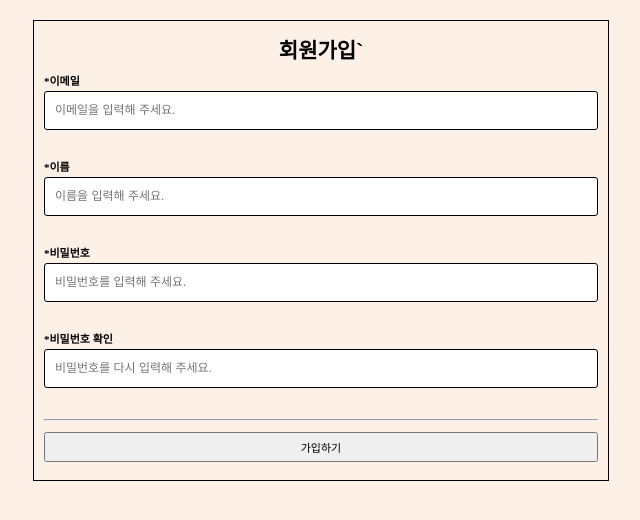
After one commit to node10test/nodeiseasy, a Flask app: template templates/signup.html in a window 1280 px wide. The commit adds this page. Shown: the top 520 px of the page, without its empty margins (319-959 px from the left). Run offline with Flask 2, Linux system fonts and the light colour scheme; the template is opened without the code that fills it, so the values that code supplies are empty; some web fonts are replaced.

Commit message:
[sign]html,css,js 생성 및 app.py 수정 임시 login.html 생성 by.TK

```diff
--- a/app.py
+++ b/app.py
@@ -1,25 +1,44 @@
-from flask import Flask, render_template, request, jsonify
+from flask import Flask, render_template, request, session, redirect, url_for
+import pymysql
+import bcrypt
+
 app = Flask(__name__)
+# 로컬 mysql 연결 by TK
+conn = pymysql.connect(host='localhost',
+                       user='root',
+                       password='1231234',
+                       db='user',
+                       charset='utf8')
+cur = conn.cursor()
 
+
+# 데이터 보내주기, 완료시 로그인페이지로 이동 by TK
+@app.route('/user', methods=['GET', 'POST'])
+def user_post():
+    email = request.form['email']
+    pass_word = request.form['password']
+    b = bcrypt.hashpw(pass_word.encode('utf-8'), bcrypt.gensalt())
+    insert_password_hash = b.decode()
+    name_re = request.form['name']
+    sql = """INSERT INTO users(email, password, name) VALUES('%s','%s','%s')""" % (email, insert_password_hash, name_re)
+    with conn:
+        with conn.cursor() as cur:
+            cur.execute(sql)
+            conn.commit()
+            return render_template('login.html')
+
+
+# 회원가입 페이지 by TK
 @app.route('/')
-def home():
-return render_template('index.html')
+def signup():
+    return render_template('signup.html')
 
-@app.route("/bucket", methods=["POST"])
-def bucket_post():
-sample_receive = request.form['sample_give']
-print(sample_receive)
-return jsonify({'msg': 'POST(기록) 연결 완료!'})
 
-@app.route("/bucket/done", methods=["POST"])
-def bucket_done():
-sample_receive = request.form['sample_give']
-print(sample_receive)
-return jsonify({'msg': 'POST(완료) 연결 완료!'})
+# 임시로만든 로그인페이지 by TK
+@app.route('/login')
+def login():
+    return render_template('login.html')
 
-@app.route("/bucket", methods=["GET"])
-def bucket_get():
-return jsonify({'msg': 'GET 연결 완료!'})
 
 if __name__ == '__main__':
-app.run('0.0.0.0', port=5000, debug=True)
+    app.run('0.0.0.0', port=5000, debug=True)
--- a/templates/signup.css
+++ b/static/css/signup.css
@@ -1,3 +1,14 @@
+@font-face {
+    font-family: 'Cafe24Oneprettynight';
+    src: url('https://cdn.jsdelivr.net/gh/projectnoonnu/noonfonts_twelve@1.1/Cafe24Oneprettynight.woff') format('woff');
+    font-weight: normal;
+    font-style: normal;
+}
+
+h1 {
+  font-family: Cafe24Oneprettynight, sans-serif;
+}
+
 * {
     margin: 0px;
     box-sizing: border-box;
@@ -15,6 +26,8 @@ html {
 body {
     width: 45%;
     border: 1px solid black;
+    height: 100%;
+    background: linear-gradient(180deg, #FDF0E6 20%, #FDF0E6 80%) fixed;
 }
 
 input{
@@ -25,7 +38,6 @@ input{
     padding-left: 10px;
     padding-right: 10px;
 }
-
 
 .wrapper {
     padding: 10px;
@@ -38,6 +50,10 @@ div {
 
 .title {
     text-align: center;
+    font-weight: 700;
+}
+
+.p_pont {
     font-weight: 700;
 }
 
@@ -57,66 +73,8 @@ div {
     width: 100%;
 }
 
-.phone {
-    display: flex;
-    justify-content: space-between;
-    line-height: 35px;
-}
-
-#phone1 {
-    width: 18%;
-}
-
-#phone2 {
-    width: 30%;
-}
-
-#phone3 {
-    width: 30%;
-}
-
-.auth {
-    display: flex;
-    justify-content: space-between;
-}
-
-.timer {
-    display: flex;
-    justify-content: space-between;
-}
-
-.auth div {
-    width: 30%;
-    text-align: center;
-    font-weight: 700;
-    font-size: 15px;
-}
-
-.auth button {
-    width: 70%;
-}
-
-.timer div {
-    width: 30%;
-    text-align: center;
-    font-weight: 700;
-    font-size: 15px;
-}
-
-.timer button {
-    width: 70%;
-}
-
-.area select {
-    width: 100%;
-    height: 40px;
-}
-
-.gender {
-    text-align: center;
-}
-
 .signUp button {
+    font-family: Cafe24Oneprettynight, sans-serif;
     width: 100%;
     cursor:pointer;
 }
--- /dev/null
+++ b/static/script/signup.js
@@ -0,0 +1,86 @@
+// 가입부분 체크
+
+function signUpCheck(){
+
+  let email = document.getElementById("email").value
+  let name = document.getElementById("name").value
+  let password = document.getElementById("password").value
+  let passwordCheck = document.getElementById("passwordCheck").value
+  let check = true;
+
+  // 이메일확인
+  if(email.includes('@')){
+    let emailId = email.split('@')[0]
+    let emailServer = email.split('@')[1]
+    if(emailId === "" || emailServer === ""){
+      document.getElementById("emailError").innerHTML="이메일이 올바르지 않습니다."
+      check = false
+    }
+    else{
+      document.getElementById("emailError").innerHTML=""
+    }
+  }else{
+    document.getElementById("emailError").innerHTML="이메일이 올바르지 않습니다."
+    check = false
+  }
+
+
+  // 이름확인
+  if(name===""){
+    document.getElementById("nameError").innerHTML="이름이 올바르지 않습니다."
+    check = false
+  }else{
+    document.getElementById("nameError").innerHTML=""
+  }
+
+
+  // 비밀번호 확인
+  if(password!==passwordCheck){
+    document.getElementById("passwordError").innerHTML="비밀번호가 동일하지 않습니다."
+    document.getElementById("passwordCheckError").innerHTML="비밀번호가 동일하지 않습니다."
+    check = false
+  }else{
+    document.getElementById("passwordError").innerHTML=""
+    document.getElementById("passwordCheckError").innerHTML=""
+  }
+
+  if(password===""){
+    document.getElementById("passwordError").innerHTML="비밀번호를 입력해주세요."
+    check = false
+  }else{
+    document.getElementById("passwordError").innerHTML=""
+  }
+  if(passwordCheck===""){
+    document.getElementById("passwordCheckError").innerHTML="비밀번호를 다시 입력해주세요."
+    check = false
+  }else{
+    document.getElementById("passwordCheckError").innerHTML=""
+  }
+
+
+
+  if(check){
+    document.getElementById("emailError").innerHTML=""
+    document.getElementById("nameError").innerHTML=""
+    document.getElementById("passwordError").innerHTML=""
+    document.getElementById("passwordCheckError").innerHTML=""
+
+    //url: '데이터를 보낼 곳 url',
+    //type: 'form 태그의 method 속성(post 또는 get)',
+    //data: {"변수1": "변수1의 값", "변수2": "변수2의 값"},
+    $.ajax({
+    url: '/user',
+    type: 'POST',
+    data: {'email':email, 'name':name, 'password':password},
+    success: function () {
+            window.location.href = "login";
+        }
+});
+
+
+    // 비동기 처리이벤트
+    setTimeout(function() {
+      alert("가입이 완료되었습니다.")
+  },0);
+  }
+}
--- /dev/null
+++ b/templates/signup.html
@@ -0,0 +1,43 @@
+<!DOCTYPE html>
+<html lang="en">
+<head>
+    <meta charset="UTF-8">
+    <title>오늘의 카페</title>
+    <link href="../static/css/signup.css" rel="stylesheet" />
+    <script src="https://ajax.googleapis.com/ajax/libs/jquery/3.5.1/jquery.min.js"></script>
+    <script src="../static/script/signup.js"></script>
+</head>
+<body>
+<div class="wrapper">
+        <div class="title"><h1 style="font-size: 21px;">회원가입`</h1></div>
+        <p class="p_pont">*이메일</p>
+        <div class="email">
+            <input id="email" type="text" placeholder="이메일을 입력해 주세요.">
+            <div id="emailError" class="error"></div>
+        </div>
+        <p class="p_pont">*이름</p>
+        <div class="name">
+            <input id="name"  type="text" placeholder="이름을 입력해 주세요.">
+            <div id="nameError" class="error"></div>
+        </div>
+        <p class="p_pont">*비밀번호</p>
+        <div class="password">
+            <input id="password" type="password" placeholder="비밀번호를 입력해 주세요.">
+            <div id="passwordError" class="error"></div>
+        </div>
+        <p class="p_pont">*비밀번호 확인</p>
+        <div class="passwordCheck">
+            <input id="passwordCheck" type="password" placeholder="비밀번호를 다시 입력해 주세요.">
+            <div id="passwordCheckError" class="error"></div>
+        </div>
+        <div class="line">
+            <hr>
+        </div>
+        <div class="signUp">
+            <button id="signUpButton" onclick="signUpCheck()">가입하기</button>
+        </div>
+    </div>
+
+</body>
+
+</html>
```
Also changed, not shown: templates/login.html (added, +14 -0 lines), templates/signup.js (deleted, +0 -160 lines).
